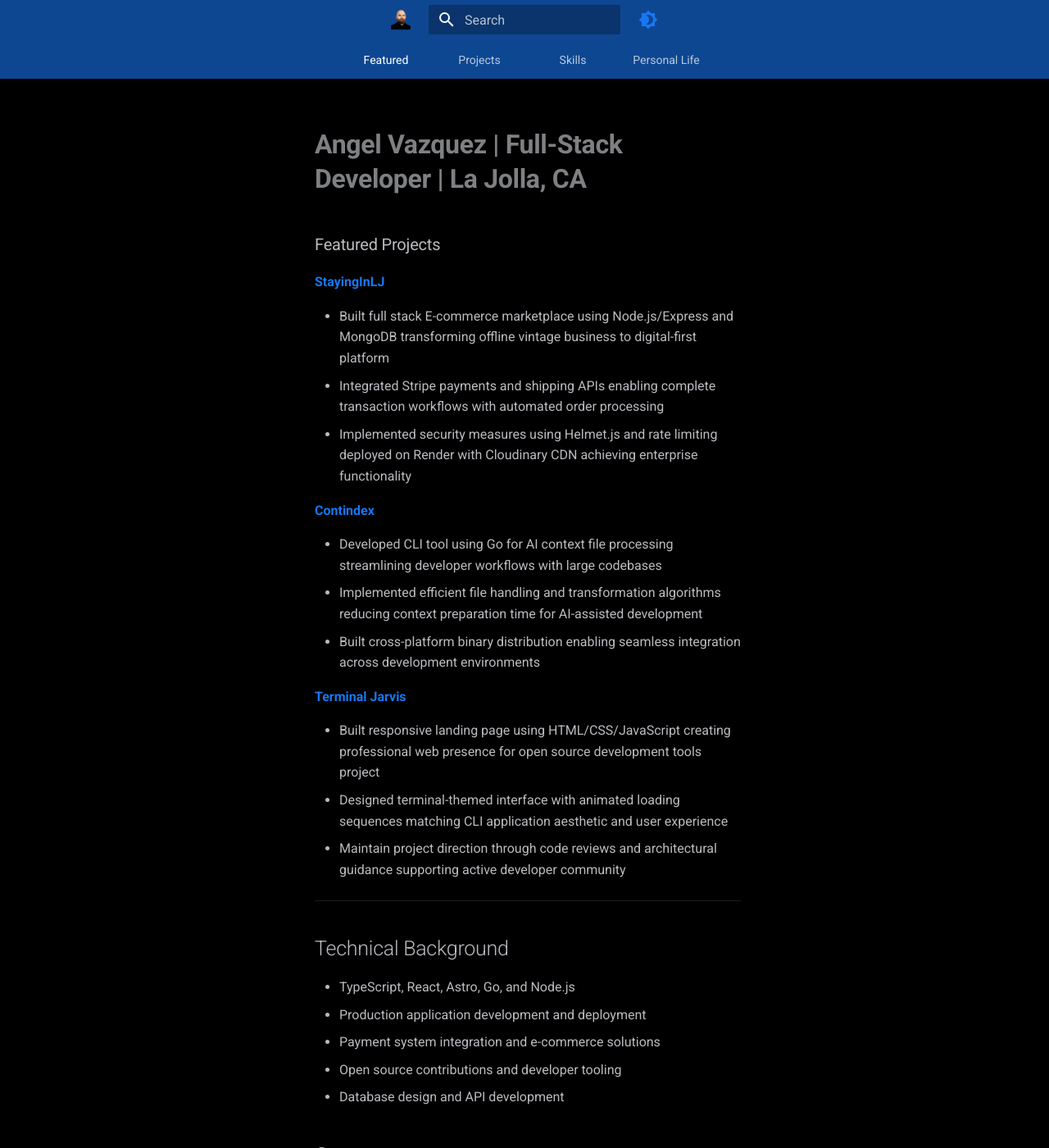
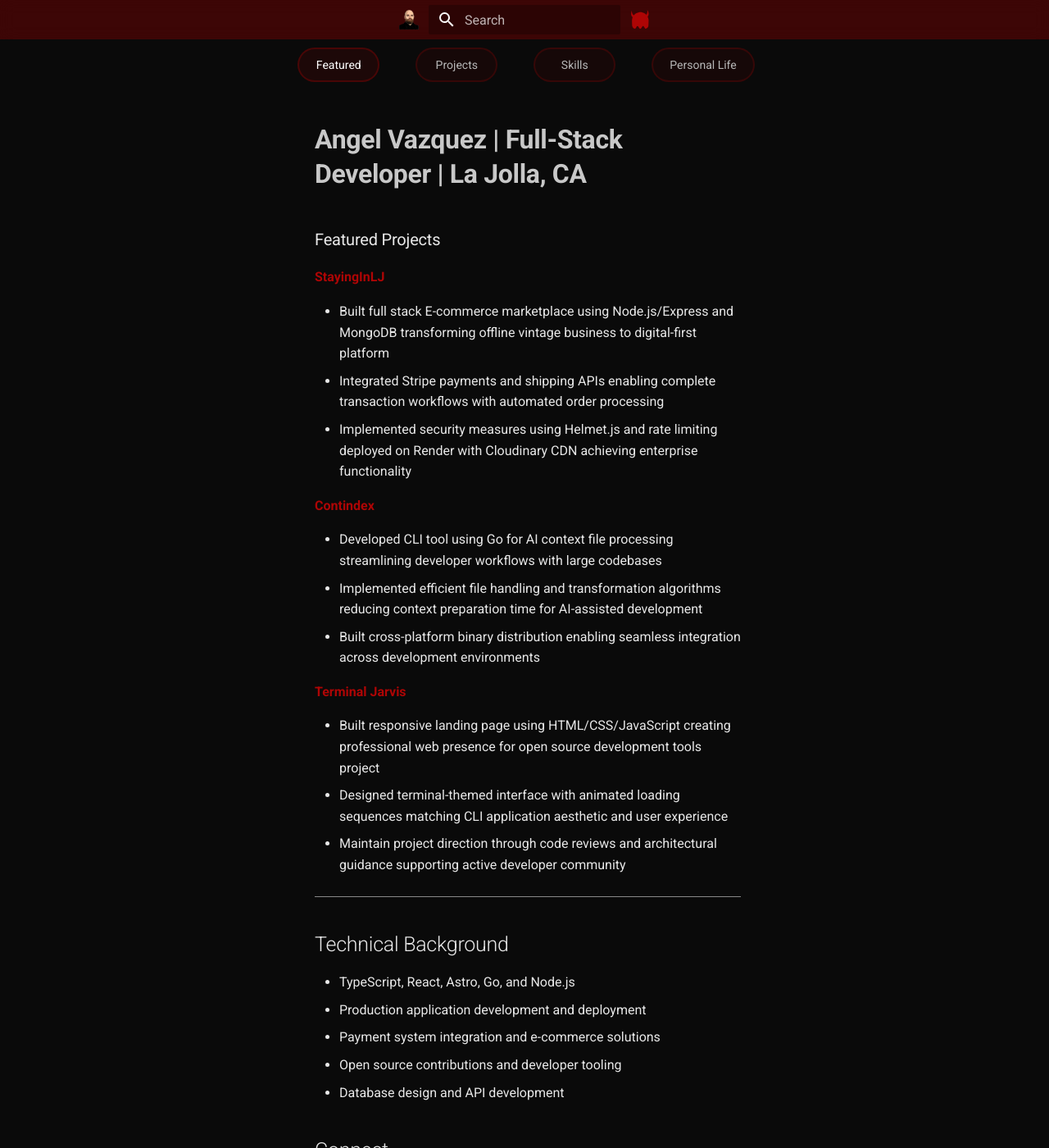
Before and after one commit to AngelCodes95/angel-portfolio-docs, an MkDocs documentation site: the page built from docs/index.md, in a window 1280 px wide and 1400 px high. Shown: the whole window at 82% size. Built offline with MkDocs 1.6.1 and Material for MkDocs 9.7.7, drawn with Linux system fonts in a browser that asks for light colours.

Commit message:
Feature: Update theme colors and add custom toggle icons
Updated color scheme to gold for light mode and red for dark mode. Added custom SVG theme toggle icons. Converted navigation tabs to rounded buttons on desktop with improved spacing.

```diff
--- a/docs/stylesheets/custom.css
+++ b/docs/stylesheets/custom.css
@@ -1,77 +1,166 @@
-/* Dynamic theme using pyramid portfolio colors */
-:root {
-  --pyramid-orange: #ff6b35;
-  --pyramid-amber: #f7931e;
-  --pyramid-yellow: #ffd100;
-  --pyramid-green: #90ee02;
-  --pyramid-teal: #00d4aa;
-  --pyramid-blue: #0099cc;
-  --pyramid-purple: #951b81;
+/* ================================
+   HEAVEN & HELL COLOR SCHEME
+   Light Mode: Celestial gold and sky
+   Dark Mode: Infernal flames and shadow
+   ================================ */
+
+/* Light Mode - Heaven Theme */
+[data-md-color-scheme="default"] {
+  --md-default-bg-color: #fafaf8;
+  --md-default-bg-color--light: #ffffff;
+  --md-default-bg-color--lighter: #f5f5f3;
+  --md-default-bg-color--lightest: #efefed;
+
+  /* Celestial gold primary */
+  --md-primary-fg-color: #d4af37;
+  --md-primary-fg-color--light: #e6c94f;
+  --md-primary-fg-color--dark: #b8941f;
+
+  /* Sky blue accent */
+  --md-accent-fg-color: #87ceeb;
+  --md-accent-fg-color--transparent: rgba(135, 206, 235, 0.1);
+
+  /* Text colors */
+  --md-default-fg-color: #2c2c2c;
+  --md-default-fg-color--light: #4a4a4a;
+  --md-default-fg-color--lighter: #6a6a6a;
+  --md-default-fg-color--lightest: #8a8a8a;
+
+  /* Code blocks */
+  --md-code-bg-color: #f5f5f3;
+  --md-code-fg-color: #2c2c2c;
 }
 
-/* Black background override */
+/* Dark Mode - Hell Theme */
 [data-md-color-scheme="slate"] {
-  --md-default-bg-color: #000000;
-  --md-default-bg-color--light: #000000;
-  --md-default-bg-color--lighter: #111111;
-  --md-default-bg-color--lightest: #1a1a1a;
-  --md-primary-fg-color: #1877F2;
-  --md-primary-fg-color--light: #1877F2;
-  --md-primary-fg-color--dark: #0e5fc7;
+  --md-default-bg-color: #0a0a0a;
+  --md-default-bg-color--light: #1a0f0f;
+  --md-default-bg-color--lighter: #2a1515;
+  --md-default-bg-color--lightest: #3a1a1a;
+
+  /* Flame orange-red primary */
+  --md-primary-fg-color: #ff4500;
+  --md-primary-fg-color--light: #ff6347;
+  --md-primary-fg-color--dark: #cc3700;
+
+  /* Fire accent */
+  --md-accent-fg-color: #ff6347;
+  --md-accent-fg-color--transparent: rgba(255, 99, 71, 0.1);
+
+  /* Text colors */
+  --md-default-fg-color: #e8e8e8;
+  --md-default-fg-color--light: #c8c8c8;
+  --md-default-fg-color--lighter: #a8a8a8;
+  --md-default-fg-color--lightest: #888888;
+
+  /* Code blocks */
+  --md-code-bg-color: #1a0f0f;
+  --md-code-fg-color: #e8e8e8;
 }
 
-/* Bold H1 titles */
+/* ================================
+   TYPOGRAPHY
+   ================================ */
+
 .md-typeset h1 {
   font-weight: bold;
 }
 
-/* Override all content links to Facebook blue */
-.md-typeset a {
-  color: #1877F2;
+/* Link colors - themed */
+[data-md-color-scheme="default"] .md-typeset a {
+  color: #d4af37;
 }
 
-.md-typeset a:hover {
-  color: #0e5fc7;
+[data-md-color-scheme="default"] .md-typeset a:hover {
+  color: #b8941f;
 }
 
-/* Static professional header color - Meta/Facebook blue */
-.md-header {
-  background-color: rgba(24, 119, 242, 0.6);
+[data-md-color-scheme="slate"] .md-typeset a {
+  color: #AE0505;
 }
 
-/* Mobile navigation drawer background */
-.md-nav--primary {
-  background-color: rgba(24, 119, 242, 0.6);
+[data-md-color-scheme="slate"] .md-typeset a:hover {
+  color: #d90606;
 }
 
-.md-nav--primary .md-nav__title {
-  background-color: rgba(24, 119, 242, 0.6);
+/* ================================
+   HEADER & NAVIGATION
+   ================================ */
+
+/* Heaven theme header */
+[data-md-color-scheme="default"] .md-header {
+  background: rgba(212, 175, 55, 0.3);
+  backdrop-filter: blur(10px);
+  box-shadow: none;
 }
 
-.md-header[data-md-state="shadow"] {
-  background-color: rgba(24, 119, 242, 0.6);
+[data-md-color-scheme="default"] .md-tabs {
+  background: transparent;
+  box-shadow: none;
 }
 
-.md-tabs {
-  background-color: rgba(24, 119, 242, 0.6);
+/* Hell theme header */
+[data-md-color-scheme="slate"] .md-header {
+  background: rgba(139, 0, 0, 0.4);
+  backdrop-filter: blur(10px);
+  box-shadow: none;
 }
 
-/* Mobile hamburger menu icon color */
-.md-header__button.md-icon {
-  color: #1877F2;
+[data-md-color-scheme="slate"] .md-tabs {
+  background: transparent;
+  box-shadow: none;
 }
 
-.md-header__button.md-icon svg {
-  fill: #1877F2;
+/* Mobile navigation drawer */
+[data-md-color-scheme="default"] .md-nav--primary {
+  background: rgba(212, 175, 55, 0.3);
 }
 
-/* Navigation accent color */
-.md-nav__link--active, .md-nav__link:hover {
-  color: #1877F2;
+[data-md-color-scheme="default"] .md-nav--primary .md-nav__title {
+  background: rgba(212, 175, 55, 0.3);
 }
 
+[data-md-color-scheme="slate"] .md-nav--primary {
+  background: rgba(139, 0, 0, 0.4);
+}
 
-/* Hide primary sidebar on desktop, keep for mobile */
+[data-md-color-scheme="slate"] .md-nav--primary .md-nav__title {
+  background: rgba(139, 0, 0, 0.4);
+}
+
+/* Mobile hamburger icon */
+[data-md-color-scheme="default"] .md-header__button.md-icon {
+  color: #d4af37;
+}
+
+[data-md-color-scheme="default"] .md-header__button.md-icon svg {
+  fill: #d4af37;
+}
+
+[data-md-color-scheme="slate"] .md-header__button.md-icon {
+  color: #AE0505;
+}
+
+[data-md-color-scheme="slate"] .md-header__button.md-icon svg {
+  fill: #AE0505;
+}
+
+/* Navigation accent */
+[data-md-color-scheme="default"] .md-nav__link--active,
+[data-md-color-scheme="default"] .md-nav__link:hover {
+  color: #d4af37;
+}
+
+[data-md-color-scheme="slate"] .md-nav__link--active,
+[data-md-color-scheme="slate"] .md-nav__link:hover {
+  color: #AE0505;
+}
+
+/* ================================
+   LAYOUT
+   ================================ */
+
+/* Hide primary sidebar on desktop */
 @media (min-width: 76.25em) {
   .md-sidebar--primary {
     display: none;
@@ -87,18 +176,18 @@
   .md-content {
     margin: 0 auto;
     max-width: 50%;
-    padding: 2rem;
+    padding: 1rem 2rem 2rem 2rem;
     float: none;
     width: auto;
   }
 }
 
-/* Reorder header items: favicon, search, theme toggle */
+/* Header item ordering */
 .md-header__inner {
   display: flex;
   align-items: center;
   justify-content: center;
-  gap: 0.5rem;
+  gap: 0;
 }
 
 .md-header__button {
@@ -107,24 +196,39 @@
 
 .md-search {
   order: 2;
+  margin: 0;
+  padding-right: 0;
 }
 
 .md-header__option {
   order: 3;
+  margin: 0;
+  padding: 0;
 }
 
+/* ================================
+   SPECIAL ELEMENTS
+   ================================ */
 
-/* Replace paragraph markers with wireframe triangles */
+/* Headerlink triangles */
 .md-typeset .headerlink {
   font-size: 0;
 }
 
-.md-typeset .headerlink::after {
+[data-md-color-scheme="default"] .md-typeset .headerlink::after {
   content: "△";
   font-size: 1.2rem;
   opacity: 0.6;
   transition: all 0.3s ease;
-  color: #1877F2;
+  color: #d4af37;
+}
+
+[data-md-color-scheme="slate"] .md-typeset .headerlink::after {
+  content: "△";
+  font-size: 1.2rem;
+  opacity: 0.6;
+  transition: all 0.3s ease;
+  color: #AE0505;
 }
 
 .md-typeset .headerlink:hover::after {
@@ -135,42 +239,136 @@
   transform: scale(1.2);
 }
 
-/* Fixed width tabs to prevent shifting */
-.md-tabs__link {
-  min-width: 90px;
-  text-align: center;
-  display: inline-block;
+/* Rounded button tabs for desktop */
+@media (min-width: 76.25em) {
+  .md-tabs {
+    background: transparent;
+    box-shadow: none;
+    overflow: visible;
+    height: auto;
+    min-height: 3rem;
+  }
+
+  .md-tabs__list {
+    display: flex;
+    gap: 1rem;
+    padding: 0.5rem 1rem;
+    margin: 0;
+    height: auto;
+  }
+
+  .md-tabs__item {
+    flex: 0 0 auto;
+    height: auto;
+  }
+
+  .md-tabs__link {
+    min-width: 100px;
+    text-align: center;
+    display: inline-block;
+    padding: 0.5rem 1rem;
+    border-radius: 24px;
+    transition: all 0.3s ease;
+    margin: 0;
+  }
+
+  /* Heaven theme buttons */
+  [data-md-color-scheme="default"] .md-tabs__link {
+    background: rgba(212, 175, 55, 0.1);
+    border: 2px solid rgba(212, 175, 55, 0.3);
+  }
+
+  [data-md-color-scheme="default"] .md-tabs__link:hover {
+    background: rgba(212, 175, 55, 0.2);
+    border-color: rgba(212, 175, 55, 0.5);
+    transform: translateY(-2px);
+  }
+
+  [data-md-color-scheme="default"] .md-tabs__link--active {
+    background: rgba(212, 175, 55, 0.25);
+    border-color: rgba(212, 175, 55, 0.6);
+  }
+
+  /* Hell theme buttons */
+  [data-md-color-scheme="slate"] .md-tabs__link {
+    background: rgba(139, 0, 0, 0.15);
+    border: 2px solid rgba(174, 5, 5, 0.3);
+  }
+
+  [data-md-color-scheme="slate"] .md-tabs__link:hover {
+    background: rgba(139, 0, 0, 0.25);
+    border-color: rgba(174, 5, 5, 0.5);
+    transform: translateY(-2px);
+  }
+
+  [data-md-color-scheme="slate"] .md-tabs__link--active {
+    background: rgba(139, 0, 0, 0.3);
+    border-color: rgba(174, 5, 5, 0.6);
+  }
 }
 
-/* Easter egg hover text replacement */
+/* Mobile tabs - keep as banner */
+@media (max-width: 76.24em) {
+  .md-tabs__link {
+    min-width: 90px;
+    text-align: center;
+    display: inline-block;
+  }
+}
+
+/* Easter egg hover text */
+.md-tabs__item:nth-child(2) .md-tabs__link,
+.md-tabs__item:nth-child(3) .md-tabs__link,
+.md-tabs__item:nth-child(4) .md-tabs__link {
+  position: relative;
+}
+
 .md-tabs__item:nth-child(2) .md-tabs__link:hover {
-  font-size: 0;
+  color: transparent;
+  transition: none;
 }
 
 .md-tabs__item:nth-child(2) .md-tabs__link:hover::after {
   content: "Meat";
-  font-size: 0.8rem;
+  color: var(--md-default-fg-color);
+  position: absolute;
+  left: 50%;
+  top: 50%;
+  transform: translate(-50%, -50%);
 }
 
 .md-tabs__item:nth-child(3) .md-tabs__link:hover {
-  font-size: 0;
+  color: transparent;
+  transition: none;
 }
 
 .md-tabs__item:nth-child(3) .md-tabs__link:hover::after {
   content: "Potatoes";
-  font-size: 0.8rem;
+  color: var(--md-default-fg-color);
+  position: absolute;
+  left: 50%;
+  top: 50%;
+  transform: translate(-50%, -50%);
 }
 
 .md-tabs__item:nth-child(4) .md-tabs__link:hover {
-  font-size: 0;
+  color: transparent;
+  transition: none;
 }
 
 .md-tabs__item:nth-child(4) .md-tabs__link:hover::after {
   content: "Gravy";
-  font-size: 0.8rem;
+  color: var(--md-default-fg-color);
+  position: absolute;
+  left: 50%;
+  top: 50%;
+  transform: translate(-50%, -50%);
 }
 
-/* Images - larger and responsive */
+/* ================================
+   IMAGES
+   ================================ */
+
 .md-content img {
   width: 100%;
   height: auto;
@@ -178,10 +376,19 @@
   display: block;
   margin: 1.5rem auto;
   border-radius: 8px;
-  box-shadow: 0 4px 6px rgba(0, 0, 0, 0.1);
 }
 
-/* Smaller images for specific cases */
+/* Heaven theme image shadows */
+[data-md-color-scheme="default"] .md-content img {
+  box-shadow: 0 4px 12px rgba(212, 175, 55, 0.2);
+}
+
+/* Hell theme image shadows */
+[data-md-color-scheme="slate"] .md-content img {
+  box-shadow: 0 4px 12px rgba(174, 5, 5, 0.3);
+}
+
+/* Small images */
 .md-content img.small {
   width: 50%;
   max-width: 400px;
@@ -222,7 +429,11 @@
   text-align: center;
 }
 
-/* Hide site title - show only logo */
+/* ================================
+   UTILITY
+   ================================ */
+
+/* Hide site title */
 .md-header__title {
   display: none;
 }
@@ -232,8 +443,10 @@
   justify-content: center;
 }
 
+/* ================================
+   MOBILE RESPONSIVE
+   ================================ */
 
-/* Mobile responsive images */
 @media (max-width: 768px) {
   .md-content img {
     width: 100%;
--- a/mkdocs.yml
+++ b/mkdocs.yml
@@ -8,20 +8,20 @@ theme:
   logo: assets/favicon.png
   favicon: assets/favicon.png
   palette:
-    # Dark mode - Sleek tech aesthetic
+    # Dark mode - Inferno theme
     - scheme: slate
-      primary: blue
-      accent: amber
+      primary: deep orange
+      accent: red
       toggle:
-        icon: material/brightness-4
-        name: Switch to light mode
-    # Light mode - Clean minimal
+        icon: custom/devil-horns
+        name: Ascend to heaven
+    # Light mode - Heaven theme
     - scheme: default
-      primary: blue
-      accent: deep orange
+      primary: amber
+      accent: light blue
       toggle:
-        icon: material/brightness-7
-        name: Switch to dark mode
+        icon: custom/angel-halo
+        name: Descend to hell
 
   features:
     - navigation.tabs
```
Also changed, not shown: overrides/.icons/custom/angel-halo.svg (added), overrides/.icons/custom/devil-horns.svg (added).
